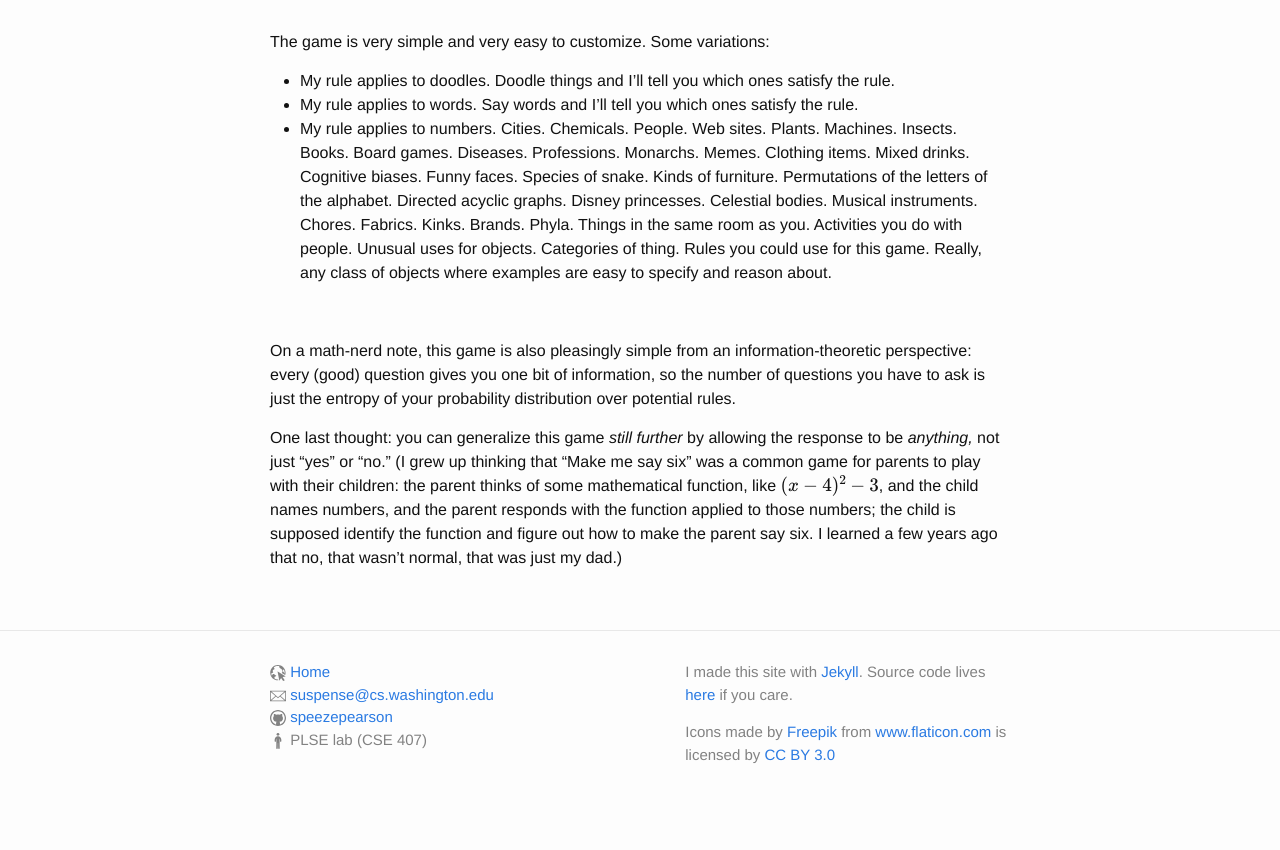
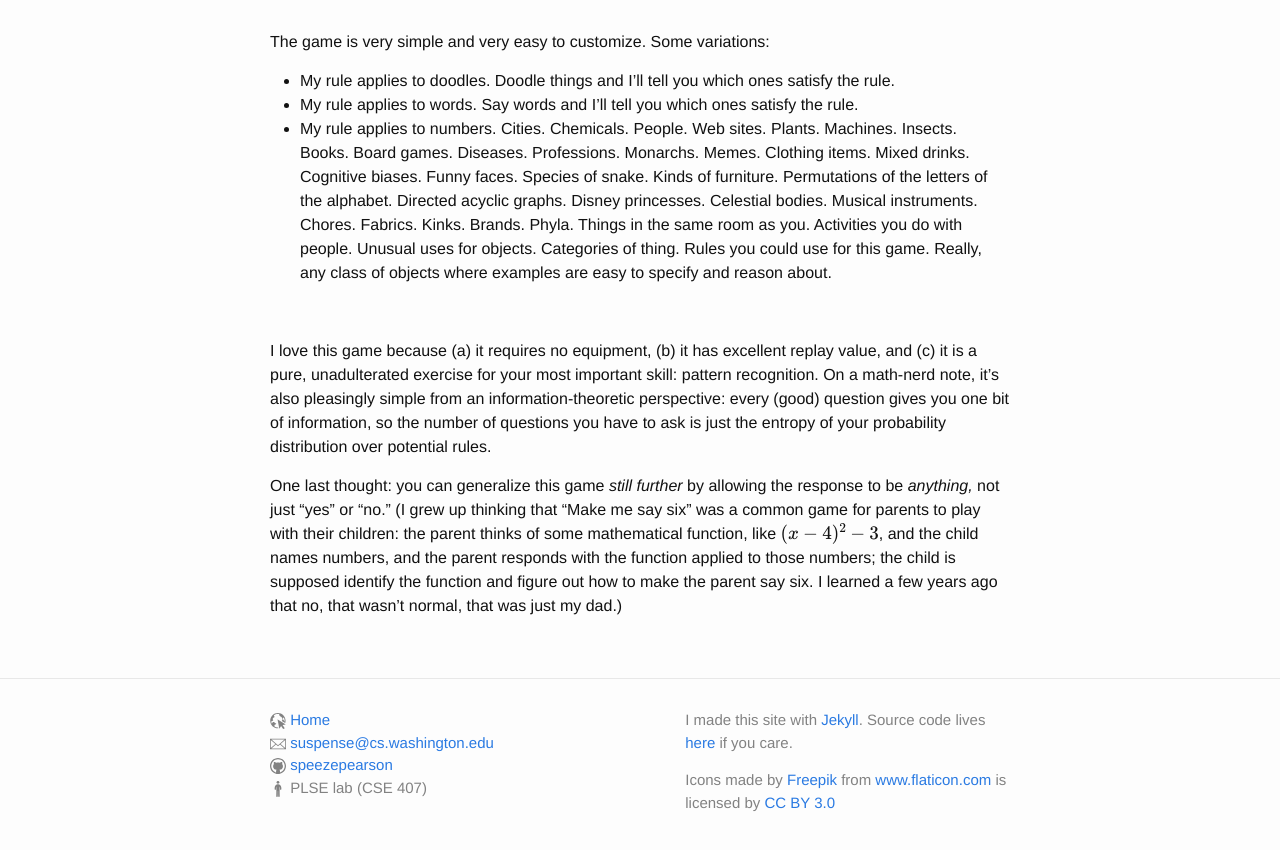
Before and after one commit to speezepearson/speezepearson.github.io, a Jekyll site: the page built from why-these-and-not-those.markdown, in a window 1280 px wide and 900 px high, scrolled down 984 px, cut to the strip 26-876 px from the top of the window. Built offline with Jekyll 4.4.1, drawn with Linux system fonts in a browser that asks for light colours; formulas are drawn with MathJax 3; before the commit the page ends 1836 px from its top, so only the background shows below that.

Commit message:
elaborate on why I love "Why these and not those?"

```diff
--- a/why-these-and-not-those.markdown
+++ b/why-these-and-not-those.markdown
@@ -57,6 +57,6 @@ The game is very simple and very easy to customize. Some variations:
 
 <br/>
 
-On a math-nerd note, this game is also pleasingly simple from an information-theoretic perspective: every (good) question gives you one bit of information, so the number of questions you have to ask is just the entropy of your probability distribution over potential rules.
+I love this game because (a) it requires no equipment, (b) it has excellent replay value, and (c) it is a pure, unadulterated exercise for your most important skill: pattern recognition. On a math-nerd note, it's also pleasingly simple from an information-theoretic perspective: every (good) question gives you one bit of information, so the number of questions you have to ask is just the entropy of your probability distribution over potential rules.
 
 One last thought: you can generalize this game *still further* by allowing the response to be *anything,* not just "yes" or "no." (I grew up thinking that "Make me say six" was a common game for parents to play with their children: the parent thinks of some mathematical function, like $(x-4)^2 - 3$, and the child names numbers, and the parent responds with the function applied to those numbers; the child is supposed identify the function and figure out how to make the parent say six. I learned a few years ago that no, that wasn't normal, that was just my dad.)
```
